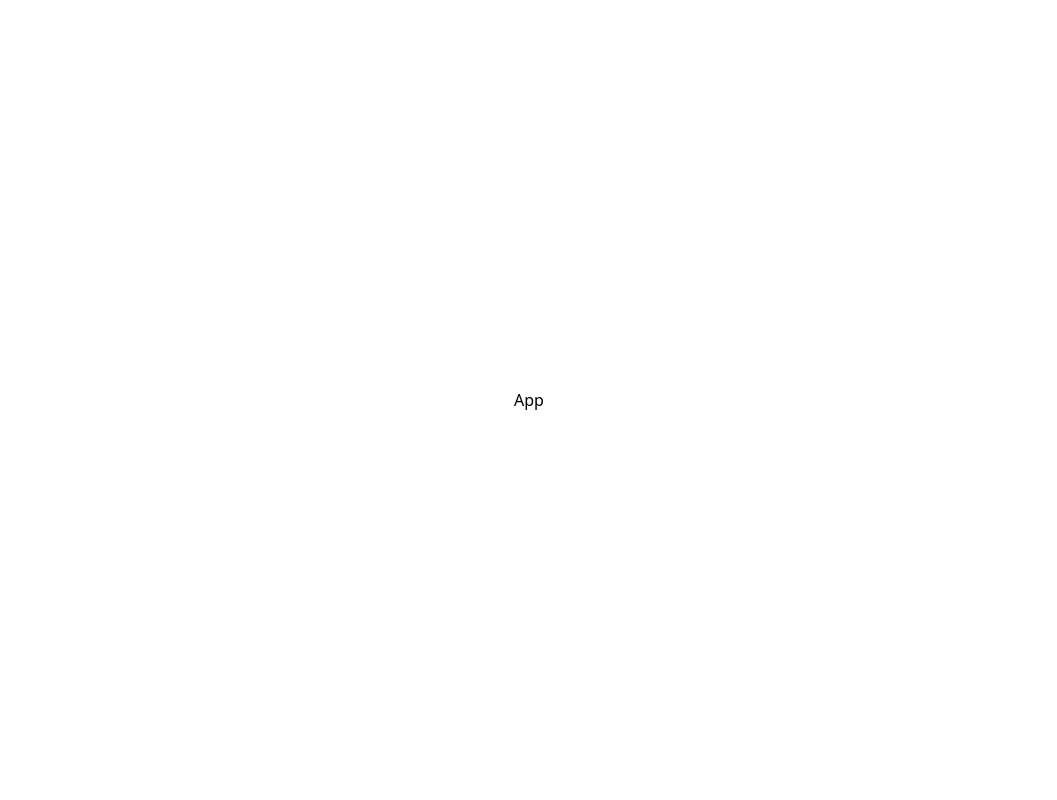
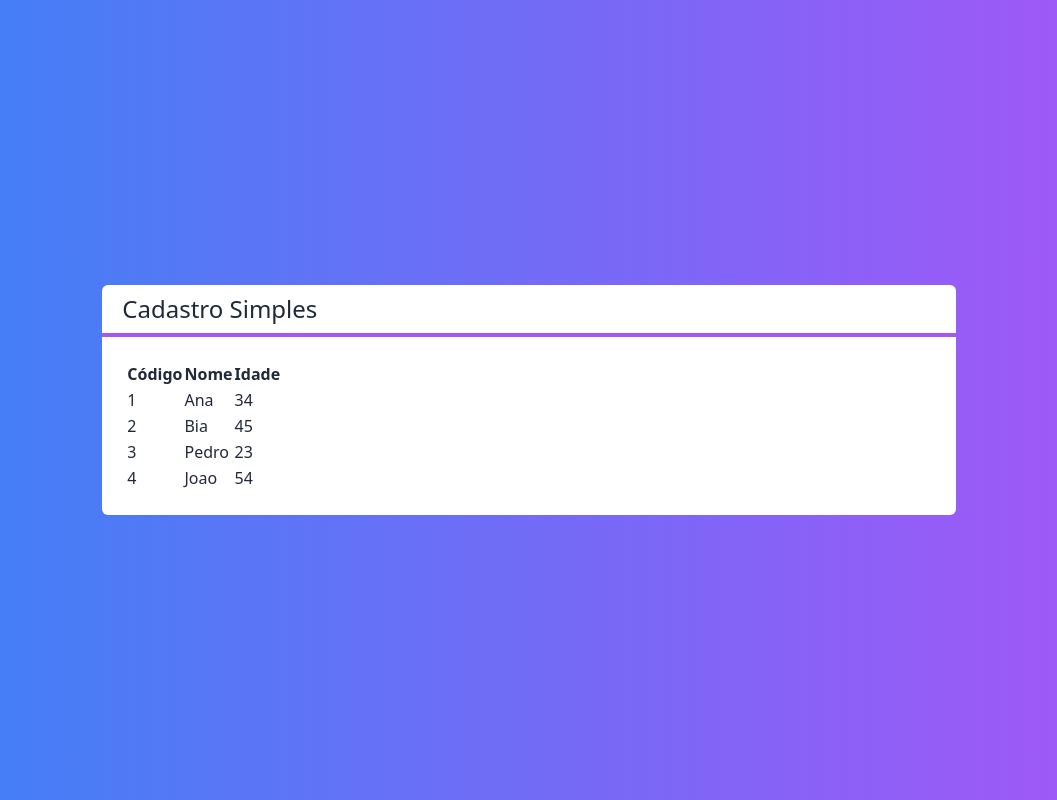
Before and after one commit to Beto1821/next-crud, a Next.js app: page / in a window 1280 px wide. Shown: the whole page, without its empty margins (111-1168 px from the left). Built offline with nearby package versions, Linux system fonts and the light colour scheme.

Commit message:
feat: table render

```diff
--- /dev/null
+++ b/src/components/Layout.tsx
@@ -0,0 +1,19 @@
+import Titulo from "./Titulo"
+
+interface Layoutprops {
+    titulo: string
+    children: any
+}
+
+export default function Layout(props: Layoutprops) {
+    return (
+        <div className={`
+        flex flex-col w-2/3 bg-white text-gray-800 rounded-md
+        `}>
+            <Titulo>{props.titulo}</Titulo>
+            <div className="p-6">
+                {props.children}
+            </div>
+        </div>
+    )
+}
--- /dev/null
+++ b/src/components/Tabela.tsx
@@ -0,0 +1,41 @@
+import Cliente from "../core/Cliente"
+
+interface TabelaProps {
+    clientes: Cliente[]
+}
+
+export default function Tabela(props: TabelaProps) {
+
+    function renderizrCabecalho() {
+        return (
+            <tr>
+                <th>Código</th>
+                <th>Nome</th>
+                <th>Idade</th>
+            </tr>
+        )
+    }
+
+    function renderizarDados() {
+        return props.clientes.map((cliente, i) => {
+            return (
+                <tr key={cliente._id}>
+                    <td>{cliente._id}</td>
+                    <td>{cliente._nome}</td>
+                    <td>{cliente._idade}</td>
+                </tr>
+            )
+        })
+    }
+
+    return (
+        <table>
+            <thead>
+                {renderizrCabecalho()}
+            </thead>
+            <tbody>
+                {renderizarDados()}
+            </tbody>
+        </table>
+    )
+}
--- /dev/null
+++ b/src/components/Titulo.tsx
@@ -0,0 +1,10 @@
+export default function Titulo(props: any) {
+    return (
+        <div className="flex flex-col justify-center">
+            <h1 className="px-5 py-2 text-2xl">
+                {props.children}
+            </h1>
+            <hr className="border-2 border-purple-500" />
+        </div>
+    )
+}
--- /dev/null
+++ b/src/core/Cliente.ts
@@ -0,0 +1,28 @@
+export default class Cliente {
+    private id: string
+    private nome: string
+    private idade: number
+
+    constructor(nome: string,idade: number,id: string) {
+        this.nome = nome
+        this.idade = idade
+        this.id = id
+    }
+
+    static vazio() {
+        return new Cliente('', 0, '0')
+    }
+
+    get _id() {
+        return this.id
+    }
+
+    get _nome() {
+        return this.nome
+    }
+
+    get _idade() {
+        return this.idade
+    }
+
+}
--- a/src/pages/index.tsx
+++ b/src/pages/index.tsx
@@ -1,9 +1,24 @@
+import Layout from "@/components/Layout"
+import Tabela from "@/components/Tabela"
+import Cliente from "../core/Cliente"
+
 export default function Home() {
+
+  const clientes = [
+    new Cliente('Ana', 34, '1'),
+    new Cliente('Bia', 45, '2'),
+    new Cliente('Pedro', 23, '3'),
+    new Cliente('Joao', 54, '4'),
+  ]
+
   return (
     <div className={`
     flex h-screen justify-center items-center
+    bg-gradient-to-r from-blue-500 to-purple-500 text-white
     `}>
-      <h1>App</h1>
+      <Layout titulo="Cadastro Simples">
+        <Tabela clientes={clientes}></Tabela>
+      </Layout>
     </div>
   )
 }
```
